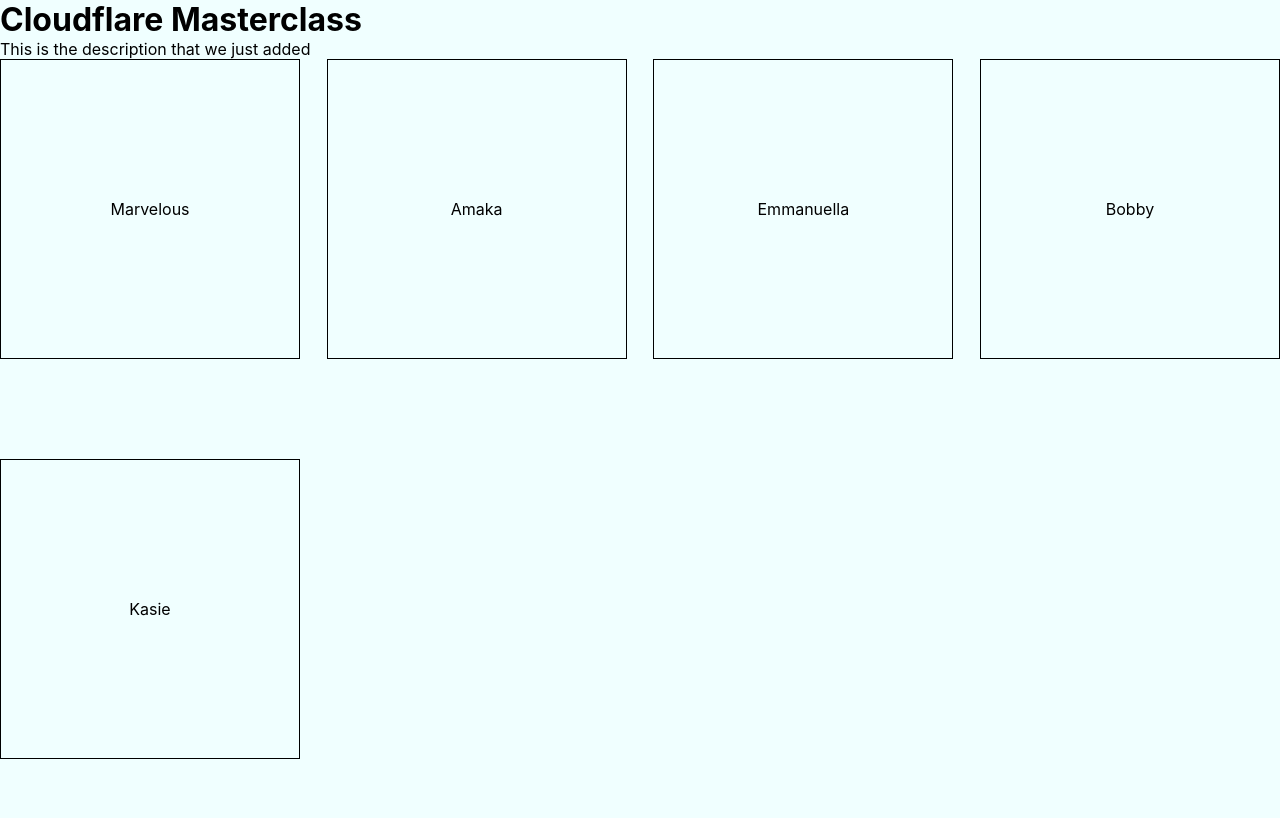
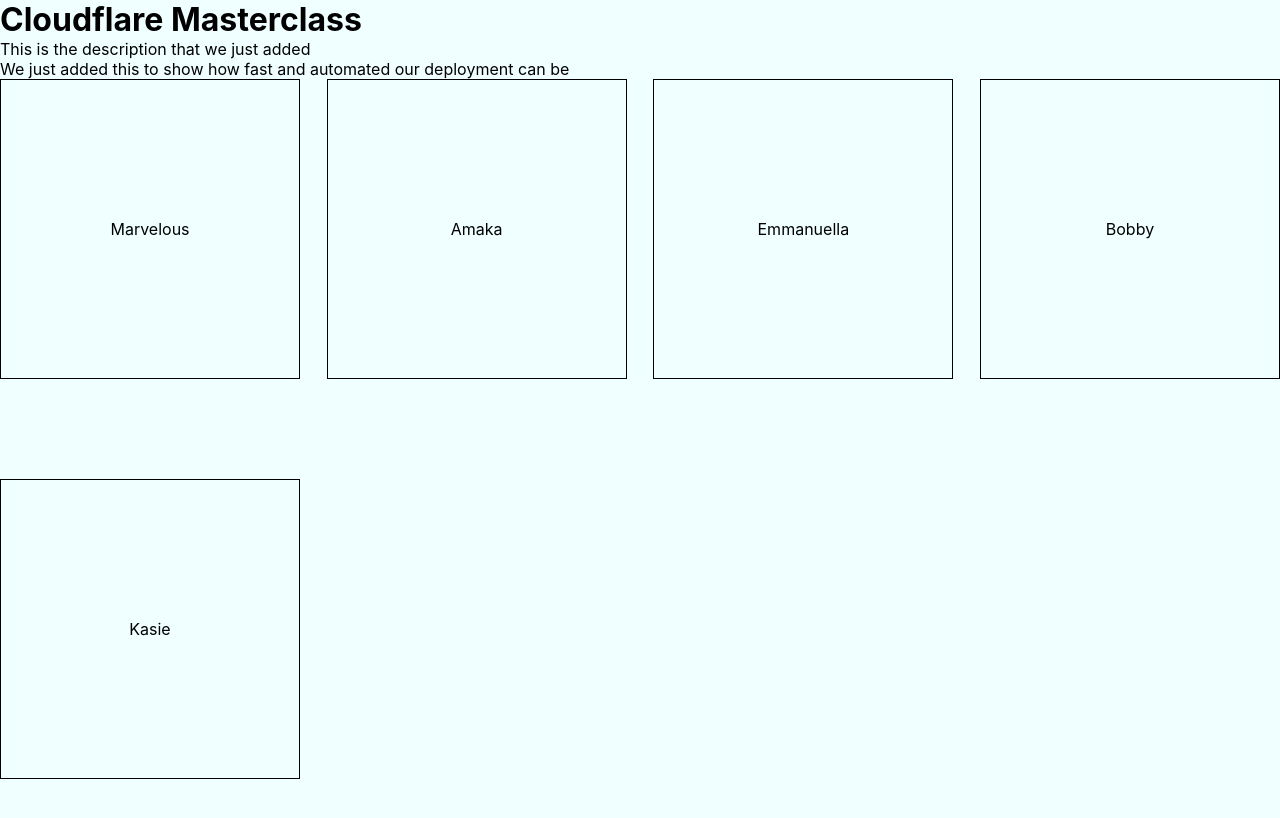
Before and after one commit to solomonmarvel97/cmw, a plain HTML site: page index.html in a window 1280 px wide. Drawn offline with Linux system fonts and the light colour scheme.

Commit message:
added new description to the index.html file

```diff
--- a/index.html
+++ b/index.html
@@ -4,11 +4,12 @@
     <meta charset="UTF-8" />
     <meta http-equiv="X-UA-Compatible" content="IE=edge" />
     <meta name="viewport" content="width=device-width, initial-scale=1.0" />
-    <title>Cloudflare Description</title>
+    <title>Cloudflare</title>
   </head>
   <body>
     <h1>Cloudflare Masterclass</h1>
     <p>This is the description that we just added</p>
+    <p>We just added this to show how fast and automated our deployment can be</p>
     <div class="grid">
       <div>
         <p>Marvelous</p>
```
